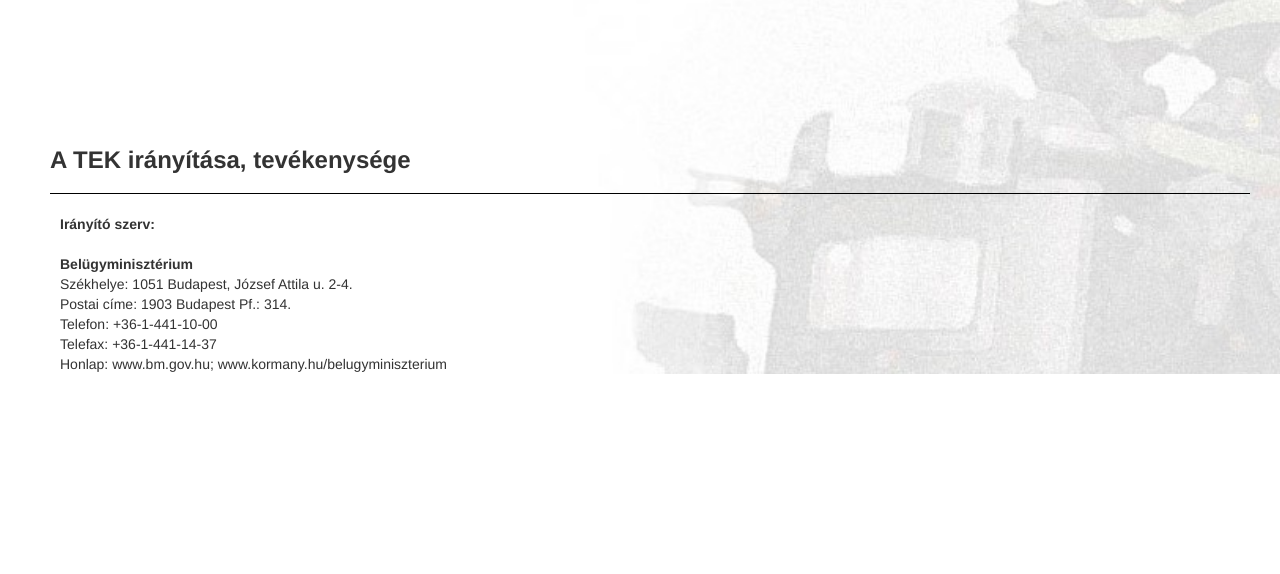
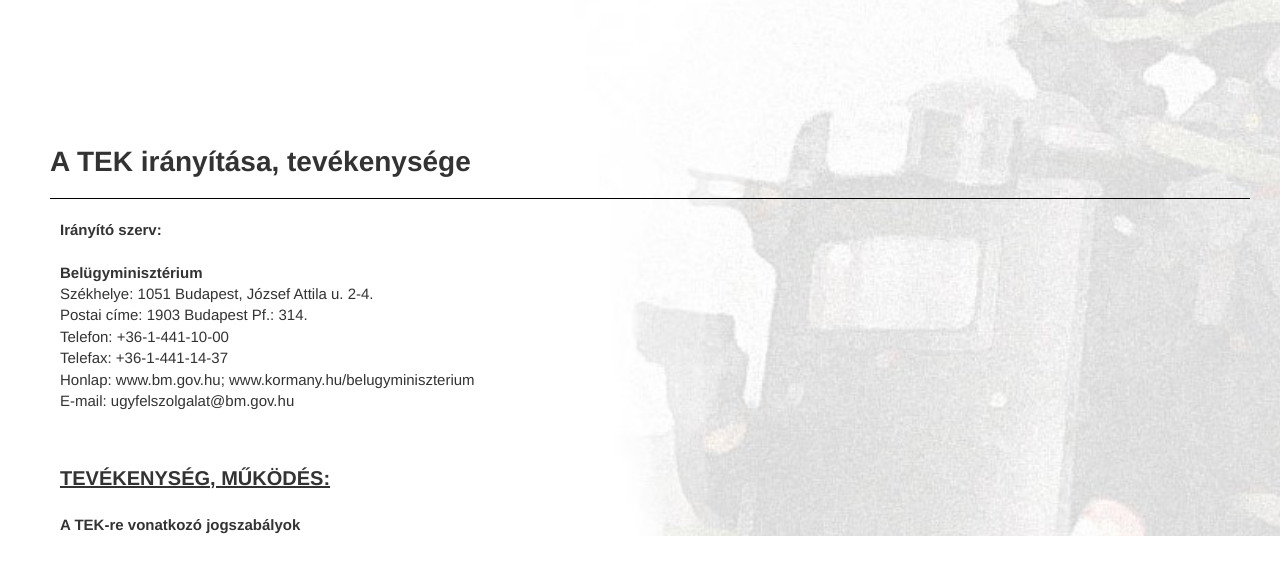
Before and after one commit to Zeb5/TEK2, a plain HTML site: page Szervezet.html in a window 1280 px wide. Shown: the part 154-728 px from the top of the page. Drawn offline with nearby package versions, Linux system fonts and the light colour scheme.

Commit message:
edited some stuff

```diff
--- a/Szervezet.html
+++ b/Szervezet.html
@@ -77,10 +77,18 @@
                     <b>Irányító szerv&#58;</b><br><br>
                     <b>Belügyminisztérium</b><br>
                     Székhelye&#58; 1051 Budapest, József Attila u. 2-4.<br>
-                    Postai címe&#58; 1903 Budapest Pf.: 314.<br>
+                    Postai címe&#58; 1903 Budapest Pf.&#58; 314.<br>
                     Telefon&#58; +36-1-441-10-00<br>
                     Telefax&#58; +36-1-441-14-37<br>
-                    Honlap&#58; www.bm.gov.hu&#59; www.kormany.hu/belugyminiszterium
+                    Honlap&#58; www.bm.gov.hu&#59; www.kormany.hu/belugyminiszterium<br>
+                    E-mail&#58; ugyfelszolgalat@bm.gov.hu
+                </p>
+                <br><br>
+                <p>
+                    <b>
+                        <u class="nagyob-text">TEVÉKENYSÉG, MŰKÖDÉS&#58;</u><br><br>
+                        A TEK-re vonatkozó jogszabályok
+                    </b>
                 </p>
             </div>
         </div>
--- a/TEK.css
+++ b/TEK.css
@@ -9,7 +9,6 @@
 .TitleText{
     color: #b98b06;
 }
-
 
 h2 {
     font-size: 32px;
@@ -24,6 +23,10 @@ h2 {
     .col-xs-4 h2 {
         font-size: 16px;
     }
+}
+
+h3 {
+    font-size: 28px;
 }
 
 .nav-left-ul{
@@ -111,7 +114,7 @@ h2 {
 
 .info{
     font-family: Verdana,Helvetica;
-    font-size: 12px;
+    font-size: 15px;
 }
 .info p{
     margin: 0;
@@ -123,6 +126,7 @@ h2 {
 
 .main-text{
     padding-left: 10px;
+    font-size: 15px;
 }
 
 hr{
@@ -143,3 +147,7 @@ hr{
 .img-table img:hover{
     transform: scale(1.10);
 }
+
+.nagyob-text{
+    font-size: 20px;
+}
```
